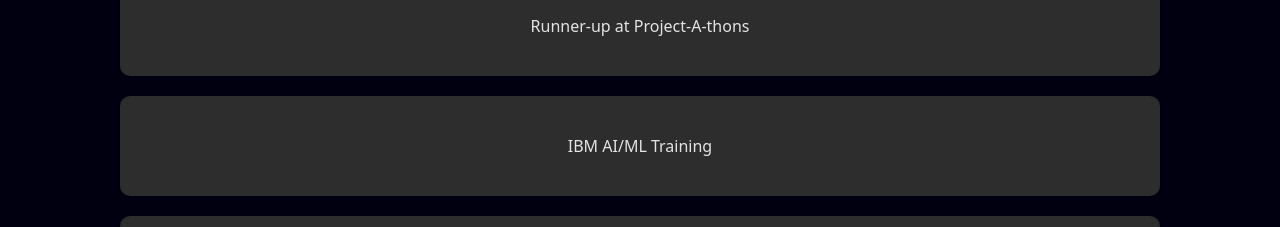
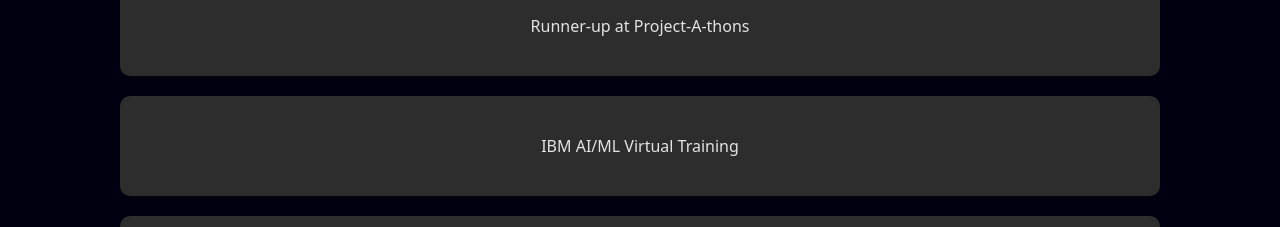
Before and after one commit to ZarrarPeshimam/zarfolio, a React (Vite) app: page / in a window 1280 px wide. Shown: the part 4080-4307 px from the top of the page. Built offline with nearby package versions, Linux system fonts and the light colour scheme.

Commit message:
Updated Certificates

```diff
--- a/src/components/Certificates/Certificates.jsx
+++ b/src/components/Certificates/Certificates.jsx
@@ -9,7 +9,7 @@
 
   const cer_list = [
     { photo: 'project-a-thon.png', t: 'Runner-up at Project-A-thons' ,link:''},
-    { photo: 'ibm.png', t: 'IBM AI/ML Training' ,link:''},
+    { photo: 'ibm.png', t: 'IBM AI/ML Virtual Training' ,link:''},
     { photo: 'pec.jpg', t: 'Qualified for Round 2 of Coding Battle by Pragati Engineering College ', link:'https://unstop.com/certificate-preview/4c9ca68a-ebb0-4862-b2a6-d8f4fd08e093'},
     //{ photo: 'frontendhack.jpg', t: 'Participated in Odysee Frontend Hackathon by SPIT' ,link:''},
     { photo: 'ninja.jpg', t: 'Participated in 21-day Slayground 2.0 Challenge by Coding Ninja' ,link:'https://ninjasfiles.s3.amazonaws.com/certificate_of_event_ninja_slayground_2_0_21_day_coding_challenge_331b227dbd38d78263fc.pdf'},
```
Also changed, not shown: 1 other file (tests, documents, lock files or other folders).
